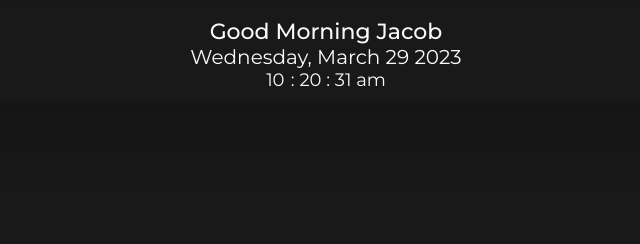
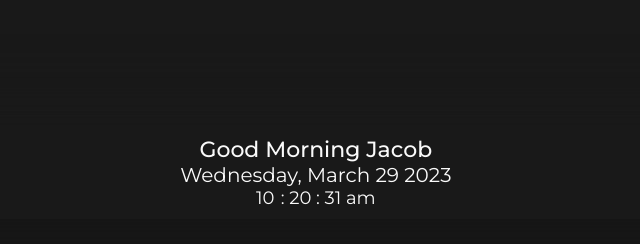
Before and after one commit to Jaxeetee/notion-date-now-widget, a plain HTML site: page index.html in a window 1280 px wide. Shown: the whole page, without its empty margins (314-954 px from the left). Drawn offline with Linux system fonts and the light colour scheme.

Commit message:
adjusted alignments

```diff
--- a/index.html
+++ b/index.html
@@ -17,20 +17,21 @@
     <style>
 
 body{
+
     font-family: 'Montserrat', sans-serif;
     background-color: #191919;
 }
 
 .widget {
-    margin-top: 10px;
+    margin-top:10%;
+    margin-left: 3em;
     padding: 10px 5px ;
     color: #fafafa;
     display: flex;
     justify-content:center;
     align-items:center;
     flex-direction: column;
-    max-width: 95%;
-    margin: auto;
+    max-width: 90%;
 
     border-radius: 30px;
     background: #191919;
```
